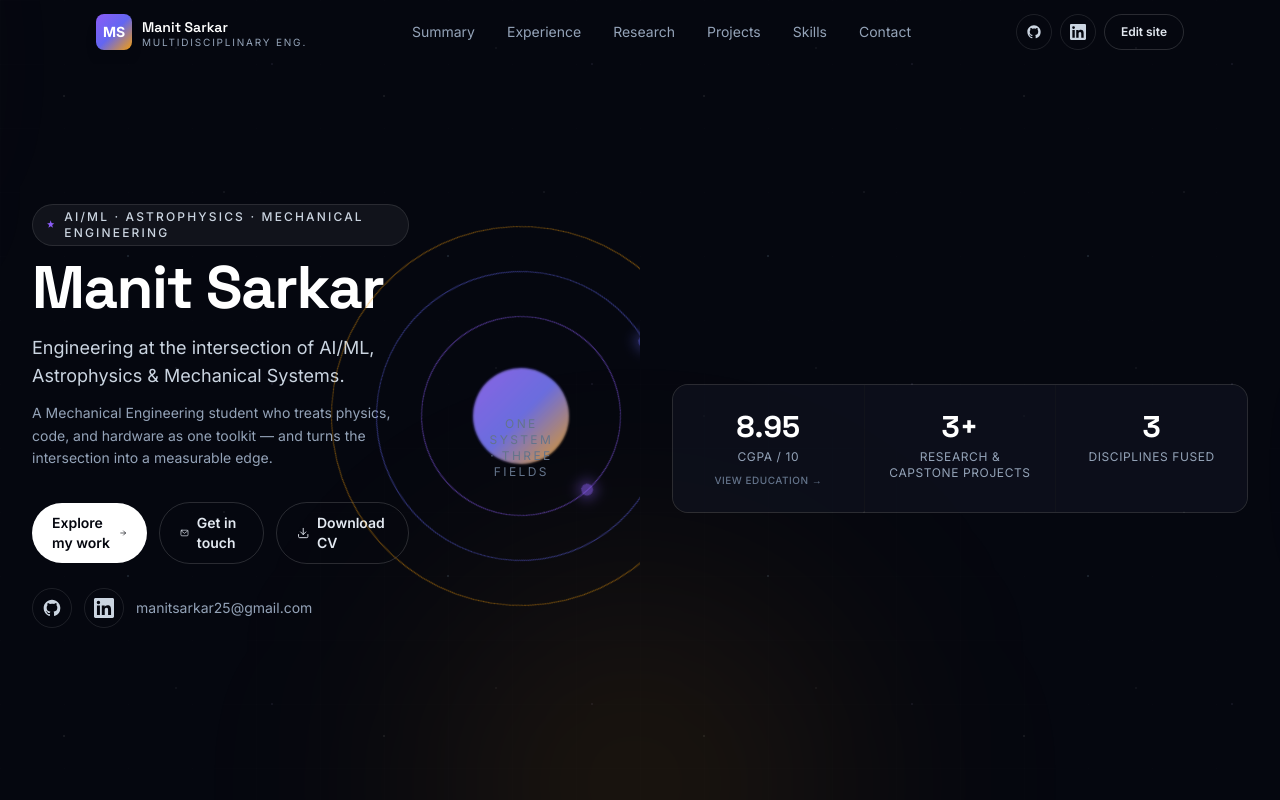
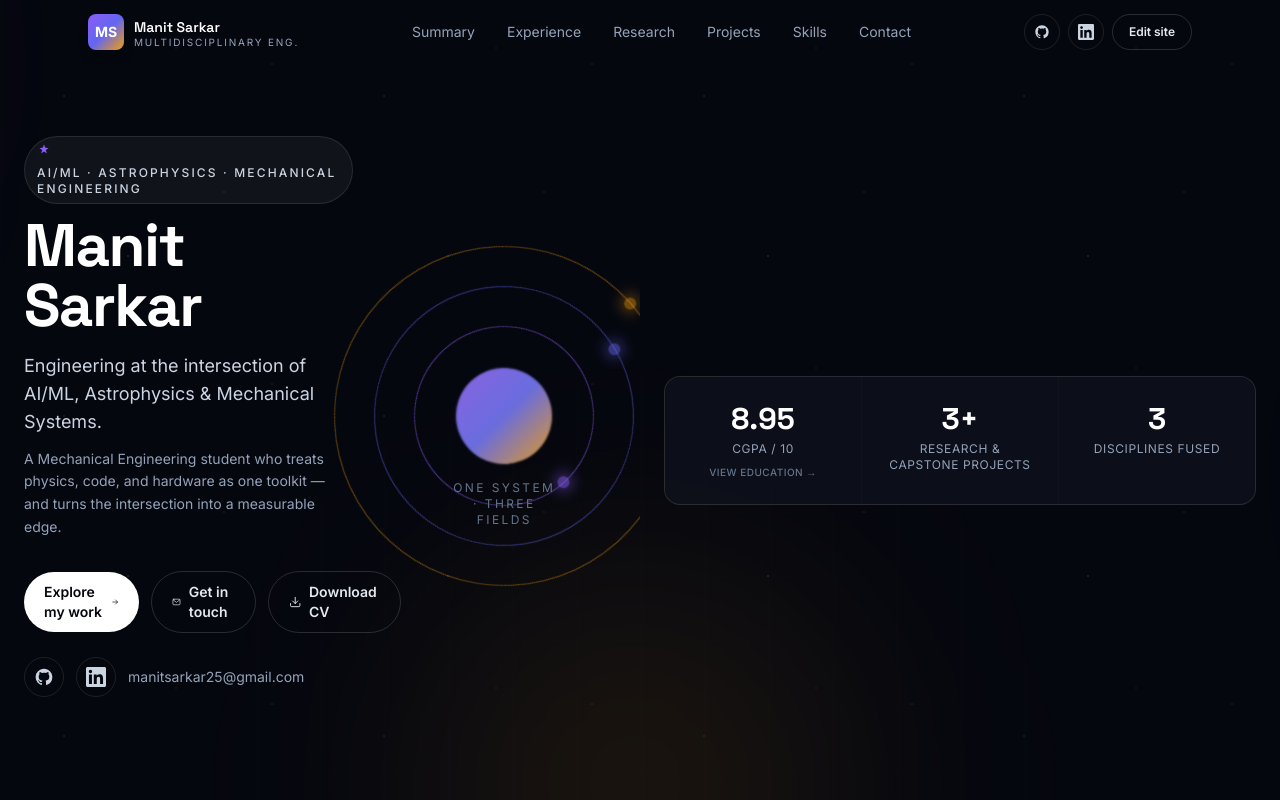
Before and after one commit to msarkar2501/portfolio, a Next.js app: page / in a window 1280 px wide. Shown: the top 800 px of the page. Built offline with nearby package versions, Linux system fonts and the light colour scheme.

Commit message:
padding added

```diff
--- a/src/app/globals.css
+++ b/src/app/globals.css
@@ -45,11 +45,11 @@ body {
 
 @layer components {
   .container-page {
-    @apply mx-auto w-full max-w-6xl overflow-x-hidden px-5 sm:px-8;
+    @apply mx-auto w-full max-w-6xl overflow-x-hidden px-4 sm:px-6;
   }
 
   .section-eyebrow {
-    @apply mb-3 inline-flex items-center gap-2 rounded-full border border-white/10 bg-white/5 px-3 py-1 text-xs font-medium uppercase tracking-[0.18em] text-slate-300;
+    @apply mb-3 inline-flex flex-wrap items-center gap-2 rounded-full border border-white/10 bg-white/5 px-3 py-1.5 sm:px-4 sm:py-1 text-xs font-medium uppercase tracking-[0.18em] text-slate-300 max-w-fit;
   }
 
   .section-title {
--- a/src/components/Contact.tsx
+++ b/src/components/Contact.tsx
@@ -68,7 +68,7 @@ export default function Contact({ contact }: { contact: ContactData }) {
       id="contact"
       className="scroll-mt-24 border-t border-white/5 bg-ink-900/40 py-20 sm:py-28"
     >
-      <div className="container-page grid gap-10 lg:grid-cols-[1.1fr_0.9fr]">
+      <div className="container-page w-full max-w-full overflow-x-hidden grid gap-10 lg:grid-cols-[1.1fr_0.9fr]">
         <div>
           <motion.span
             initial={{ opacity: 0, y: 12 }}
@@ -89,14 +89,14 @@ export default function Contact({ contact }: { contact: ContactData }) {
           </motion.h2>
           <p className="mt-4 max-w-xl text-slate-400">{contact.note}</p>
 
-          <div className="mt-6 flex flex-col sm:flex-row items-stretch sm:items-center gap-3">
-            <a href={contact.github} target="_blank" rel="noopener noreferrer" className="btn-ghost">
+          <div className="mt-6 flex flex-col sm:flex-row items-stretch sm:items-center gap-3 w-full">
+            <a href={contact.github} target="_blank" rel="noopener noreferrer" className="btn-ghost w-full sm:w-auto">
               <GitHubIcon className="h-4 w-4" /> GitHub
             </a>
-            <a href={contact.linkedin} target="_blank" rel="noopener noreferrer" className="btn-ghost">
+            <a href={contact.linkedin} target="_blank" rel="noopener noreferrer" className="btn-ghost w-full sm:w-auto">
               <LinkedInIcon className="h-4 w-4" /> LinkedIn
             </a>
-            <a href={`mailto:${contact.email}`} className="btn-primary">
+            <a href={`mailto:${contact.email}`} className="btn-primary w-full sm:w-auto">
               <MailIcon className="h-4 w-4" /> Email me <ArrowIcon className="h-4 w-4" />
             </a>
           </div>
--- a/src/components/Hero.tsx
+++ b/src/components/Hero.tsx
@@ -55,17 +55,17 @@ export default function Hero({
   return (
     <section
       id="top"
-      className="relative flex min-h-screen items-center pt-24 pb-16"
+      className="relative flex min-h-screen items-center pt-24 pb-16 overflow-hidden w-full max-w-full overflow-x-hidden"
     >
-      <div className="container-page grid items-center gap-12 lg:grid-cols-[1.15fr_0.85fr]">
-        <div>
+      <div className="container-page grid items-center gap-10 grid-cols-1 lg:grid-cols-12 w-full max-w-full overflow-x-hidden px-4 sm:px-6">
+        <div className="lg:col-span-7">
           <motion.div
             initial={{ opacity: 0, y: 16 }}
             animate={{ opacity: 1, y: 0 }}
             transition={{ duration: 0.6 }}
-            className="section-eyebrow"
+            className="section-eyebrow flex flex-wrap items-center gap-2 text-xs max-w-fit px-3 py-1.5"
           >
-            <SparkIcon className="h-3.5 w-3.5 text-ai" />
+            <SparkIcon className="h-3.5 w-3.5 text-ai flex-shrink-0" />
             AI/ML · Astrophysics · Mechanical Engineering
           </motion.div>
 
@@ -102,16 +102,16 @@ export default function Hero({
             initial={{ opacity: 0, y: 20 }}
             animate={{ opacity: 1, y: 0 }}
             transition={{ duration: 0.7, delay: 0.24 }}
-            className="mt-8 flex flex-col sm:flex-row items-stretch sm:items-center gap-3"
+            className="mt-8 flex flex-col sm:flex-row items-stretch sm:items-center gap-3 w-full sm:w-auto"
           >
-            <a href="#research" className="btn-primary">
+            <a href="#research" className="btn-primary w-full sm:w-auto">
               Explore my work <ArrowIcon className="h-4 w-4" />
             </a>
-            <a href="#contact" className="btn-ghost">
+            <a href="#contact" className="btn-ghost w-full sm:w-auto">
               <MailIcon className="h-4 w-4" /> Get in touch
             </a>
             {profile.cvUrl && (
-              <a href={profile.cvUrl} download className="btn-ghost">
+              <a href={profile.cvUrl} download className="btn-ghost w-full sm:w-auto">
                 <DownloadIcon className="h-4 w-4" /> Download CV
               </a>
             )}
@@ -121,7 +121,7 @@ export default function Hero({
             initial={{ opacity: 0 }}
             animate={{ opacity: 1 }}
             transition={{ duration: 0.7, delay: 0.32 }}
-            className="mt-6 flex flex-col sm:flex-row items-stretch sm:items-center gap-3"
+            className="mt-6 flex flex-col sm:flex-row items-stretch sm:items-center gap-3 w-full sm:w-auto"
           >
             <a
               href={profile.github}
@@ -155,13 +155,13 @@ export default function Hero({
           initial={{ opacity: 0, scale: 0.9 }}
           animate={{ opacity: 1, scale: 1 }}
           transition={{ duration: 0.9, delay: 0.2 }}
-          className="relative mx-auto hidden aspect-square w-full max-w-sm sm:block"
+          className="relative mx-auto hidden aspect-square w-full max-w-sm lg:block lg:col-span-5"
         >
           <div className="absolute left-1/2 top-1/2 h-24 w-24 -translate-x-1/2 -translate-y-1/2 rounded-full bg-gradient-to-br from-ai via-astro to-mech opacity-90 blur-[1px]" />
           <div className="absolute left-1/2 top-1/2 h-24 w-24 -translate-x-1/2 -translate-y-1/2 rounded-full bg-white/10" />
-          <OrbitRing size={200} duration={18} color="rgba(139,92,246,0.55)" />
-          <OrbitRing size={290} duration={30} color="rgba(99,102,241,0.5)" delay={2} />
-          <OrbitRing size={380} duration={44} color="rgba(245,158,11,0.45)" delay={1} />
+          <OrbitRing size={180} duration={18} color="rgba(139,92,246,0.55)" />
+          <OrbitRing size={260} duration={30} color="rgba(99,102,241,0.5)" delay={2} />
+          <OrbitRing size={340} duration={44} color="rgba(245,158,11,0.45)" delay={1} />
           <span className="absolute bottom-0 left-1/2 -translate-x-1/2 text-center text-xs uppercase tracking-[0.2em] text-slate-500">
             one system · three fields
           </span>
@@ -169,7 +169,7 @@ export default function Hero({
       </div>
 
       {/* Stats strip */}
-      <div className="container-page mt-16">
+      <div className="container-page mt-12 w-full max-w-full overflow-x-hidden px-4 sm:px-6">
         <div className="grid grid-cols-1 gap-px overflow-hidden rounded-2xl border border-white/10 bg-white/5 sm:grid-cols-3">
           {STATS.map((s, i) => {
             const inner = (
```
